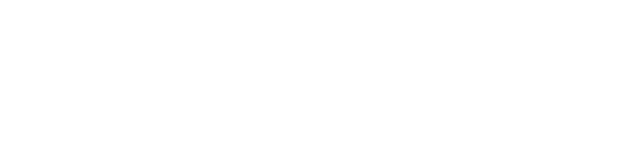
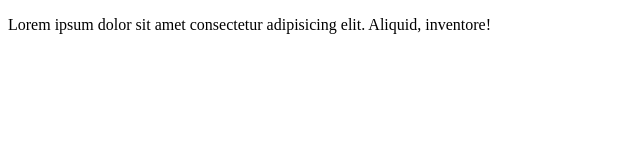
Before and after one commit to CentroAprendo/PrubaTest, a plain HTML site: page index.html in a window 1280 px wide. Shown: the whole page, without its empty margins (0-640 px from the left). Drawn offline with Linux system fonts and the light colour scheme.

Commit message:
Agregado DIV CONTENEDOR

```diff
--- a/index.html
+++ b/index.html
@@ -8,5 +8,12 @@
 </head>
 <body>
 
+    <!--DIV CONTENEDOR 1-->
+    <div class="container">
+        <div class="row">
+            <p>Lorem ipsum dolor sit amet consectetur adipisicing elit. Aliquid, inventore!</p>
+        </div>
+    </div>
+
 </body>
 </html>
```
